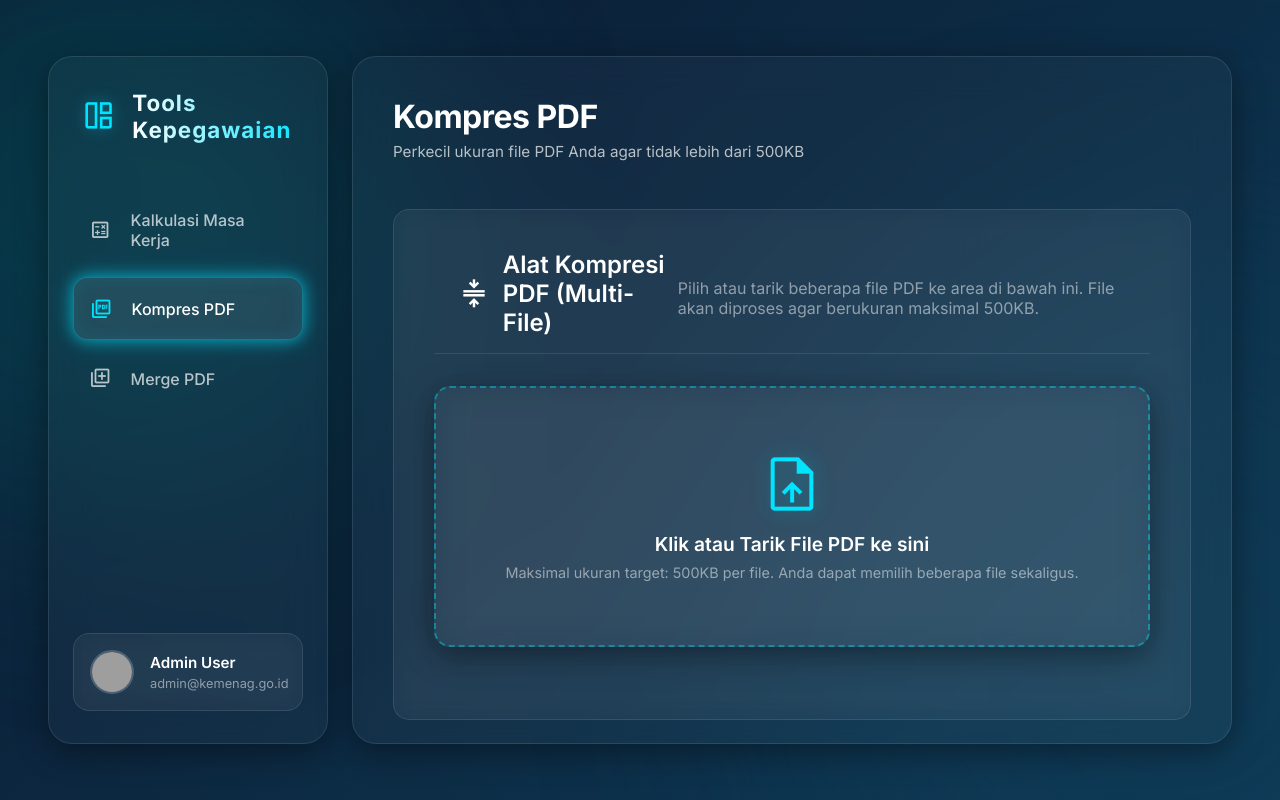
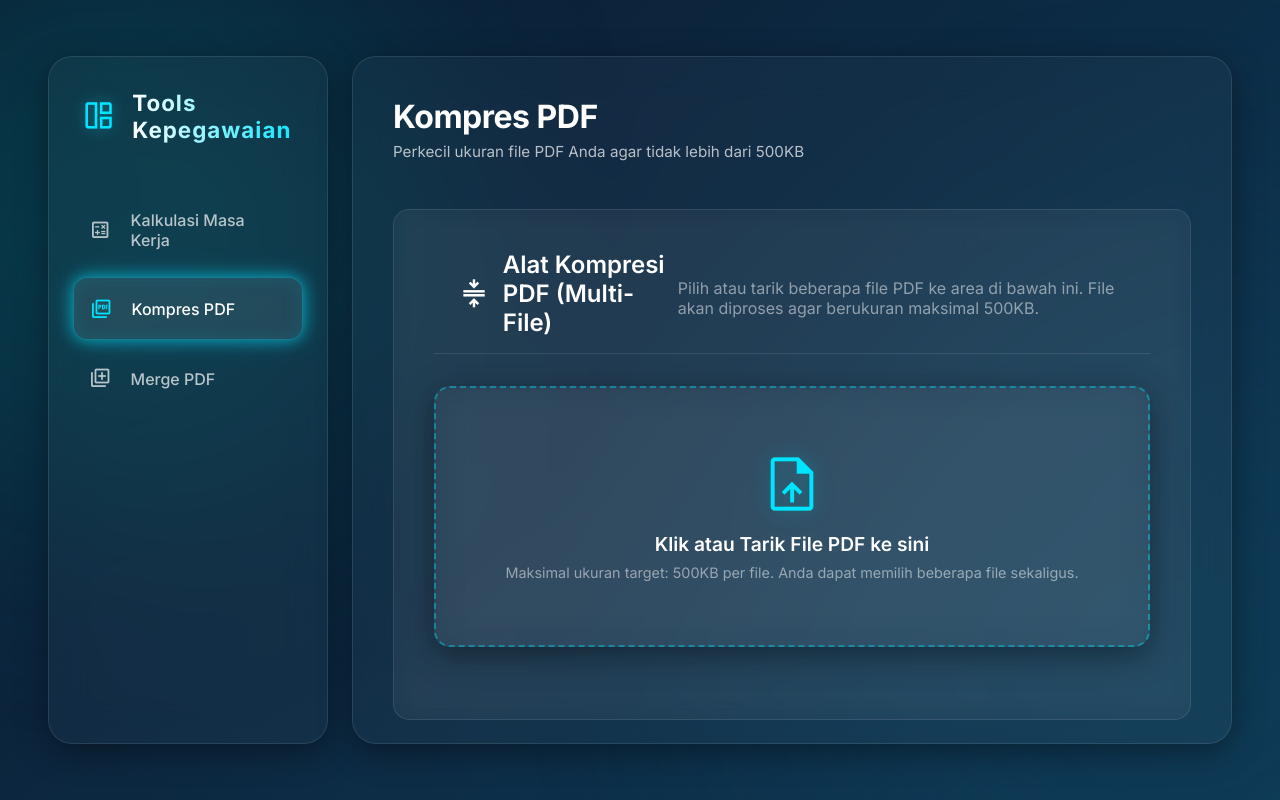
Before and after one commit to xbasrie/tools-up, a website: page compress-pdf.html in a window 1280 px wide. Drawn offline with nearby package versions, Linux system fonts and the light colour scheme; grey boxes are pictures that could not be loaded.

Commit message:
remove user avatar profile

```diff
--- a/compress-pdf.html
+++ b/compress-pdf.html
@@ -134,13 +134,7 @@
 
             </nav>
 
-            <div class="user-profile glass-card">
-                <img src="https://ui-avatars.com/api/?name=Admin+Kemenag&background=0D8ABC&color=fff&rounded=true" alt="User Avatar" class="avatar">
-                <div class="user-info">
-                    <h4>Admin User</h4>
-                    <p>admin@kemenag.go.id</p>
-                </div>
-            </div>
+
         </aside>
 
         <!-- Main Content -->
```
Also changed, not shown: index.html (+1 -7 lines), merge-pdf.html (+1 -7 lines).
